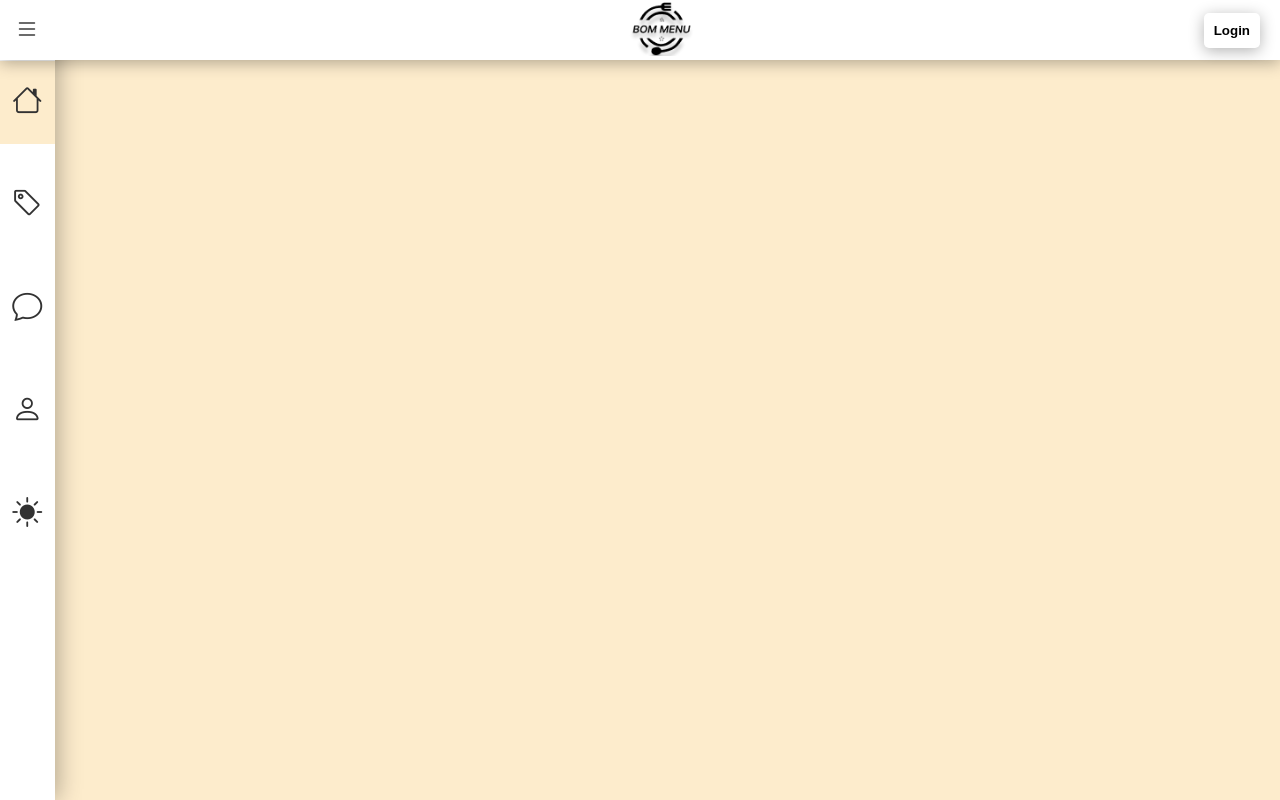
After one commit to Pedrohss-hub/TCC, a PHP site: page /html/catalogohamburguer.html in a window 1280 px wide. The commit adds this page. Run offline with PHP 8.4, Linux system fonts and the light colour scheme.

Commit message:
altercoes

```diff
--- /dev/null
+++ b/css/hamburguer.css
@@ -0,0 +1,10 @@
+.box1{
+    display: flex;
+    align-items: center;
+    justify-content: center;
+}
+
+.first-op{
+    background-color: aqua;
+    width: 100px;
+}
--- a/css/style.css
+++ b/css/style.css
@@ -6,6 +6,7 @@
 }
 body {
   background-color: #fdeccc;
+  transition: transform 3s;
 }
 
 /* sidebar */
@@ -152,7 +153,7 @@
 /* promoções */
 .box-promocoes {
   background-color: #f6c39a ;
-  background-image: linear-gradient( to bottom, #fdeccc, transparent, #f6c39a );
+  /* background-color: linear-gradient( to bottom, #fdeccc, transparent, #f6c39a ); */
   width: 100%;
   height: 100%;
   color: #fff;
@@ -281,3 +282,8 @@
   font-size: 14px;
   font-weight: bold;
 }
+
+.dark-mode {
+  background-color: #333333;
+  color: #ffffff;
+}
--- /dev/null
+++ b/html/catalogohamburguer.html
@@ -0,0 +1,103 @@
+<!DOCTYPE html>
+<html lang="pt-br">
+
+<head>
+    <meta charset="UTF-8">
+    <meta name="viewport" content="width=device-width, initial-scale=1.0">
+    <title>Bom Menu</title>
+
+    <!-- link css -->
+    <link rel="stylesheet" href="/css/slider.css">
+    <link rel="stylesheet" href="/css/style.css">
+    <link rel="stylesheet" href="/css/hamburguer.css">
+
+    <!-- icon bootstrap -->
+    <link rel="stylesheet" href="https://cdn.jsdelivr.net/npm/bootstrap-icons@1.11.1/font/bootstrap-icons.css">
+
+    <!-- fonts google -->
+
+    <!-- titulo txt-exp -->
+    <link rel="preconnect" href="https://fonts.googleapis.com">
+    <link rel="preconnect" href="https://fonts.gstatic.com" crossorigin>
+    <link href="https://fonts.googleapis.com/css2?family=Barlow:ital,wght@1,700&display=swap" rel="stylesheet">
+
+    <!-- txt-exp -->
+    <link rel="preconnect" href="https://fonts.googleapis.com">
+    <link rel="preconnect" href="https://fonts.gstatic.com" crossorigin>
+    <link href="https://fonts.googleapis.com/css2?family=Inter:wght@500&display=swap" rel="stylesheet">
+
+</head>
+
+<body>
+
+    <!--sidebar-->
+    <nav class="menu-lateral">
+        <div class="btn-expandir">
+            <i class="bi bi-list" id="btn-exp1"></i> <!-- botao de expandir sidebar -->
+        </div>
+        <ul>
+            <li class="item-menu ativo">
+                <a href="index.html">
+                    <span class="icon"><i class="bi bi-house"></i></span>
+                    <span class="txt-link">Home</span>
+                </a>
+            </li>
+            <li class="item-menu">
+                <a href="#">
+                    <span class="icon"><i class="bi bi-tag"></i></span>
+                    <span class="txt-link">Promoções</span>
+                </a>
+            </li>
+            <li class="item-menu">
+                <a href="#">
+                    <span class="icon"><i class="bi bi-chat"></i></span>
+                    <span class="txt-link">Contato</span>
+                </a>
+            </li>
+            <li class="item-menu">
+                <a href="#">
+                    <span class="icon"><i class="bi bi-person"></i></span>
+                    <span class="txt-link">Sobre</span>
+                </a>
+            </li>
+            <li class="item-menu">
+                <a>
+                    <div onclick="dark()" onclick="darkPromo()">
+                        <span class="icon" id="toggle-theme"><i class="bi bi-brightness-high-fill"></i></span>
+                        <span class="txt-link">Tema</span>
+                    </div>
+                </a>
+            </li>
+    </nav>
+    <!-- fim sidebar -->
+
+    <!-- começo navbar -->
+    <header class="box-navbar">
+        <nav class="navbar">
+            <div class="btn-expandir">
+                <i class="bi bi-list" id="btn-exp"></i> <!-- botao de expandir sidebar -->
+            </div>
+            <div class="box-logo">
+                <img src="/images/logo.png" alt="Bom Menu" class="logo" onclick="goHome()">
+            </div>
+            <div class="box-btn-login">
+                <a href="#">
+                    <button type="button" class="btn-login">Login</button>
+                </a>
+            </div>
+        </nav>
+    </header>
+    <br>
+    <!-- fim navbar -->
+
+    <div class="box1">
+        <div class="first-op">
+
+
+        </div>
+    </div>
+
+    <script src="/js/script.js"></script>
+</body>
+
+</html>
--- a/js/script.js
+++ b/js/script.js
@@ -57,3 +57,13 @@
 function goHome(){
     window.location = 'index.html';
 }
+
+function dark(){
+    let element = document.body;
+    element.classList.toggle("dark-mode");
+}
+
+function darkPromo(){
+    var modoEscuro = document.querySelector(".box-promocoes")
+    modoEscuro.classList.toggle("modo-escuro");
+}
```
Also changed, not shown: html/index.html (+8 -0 lines).
